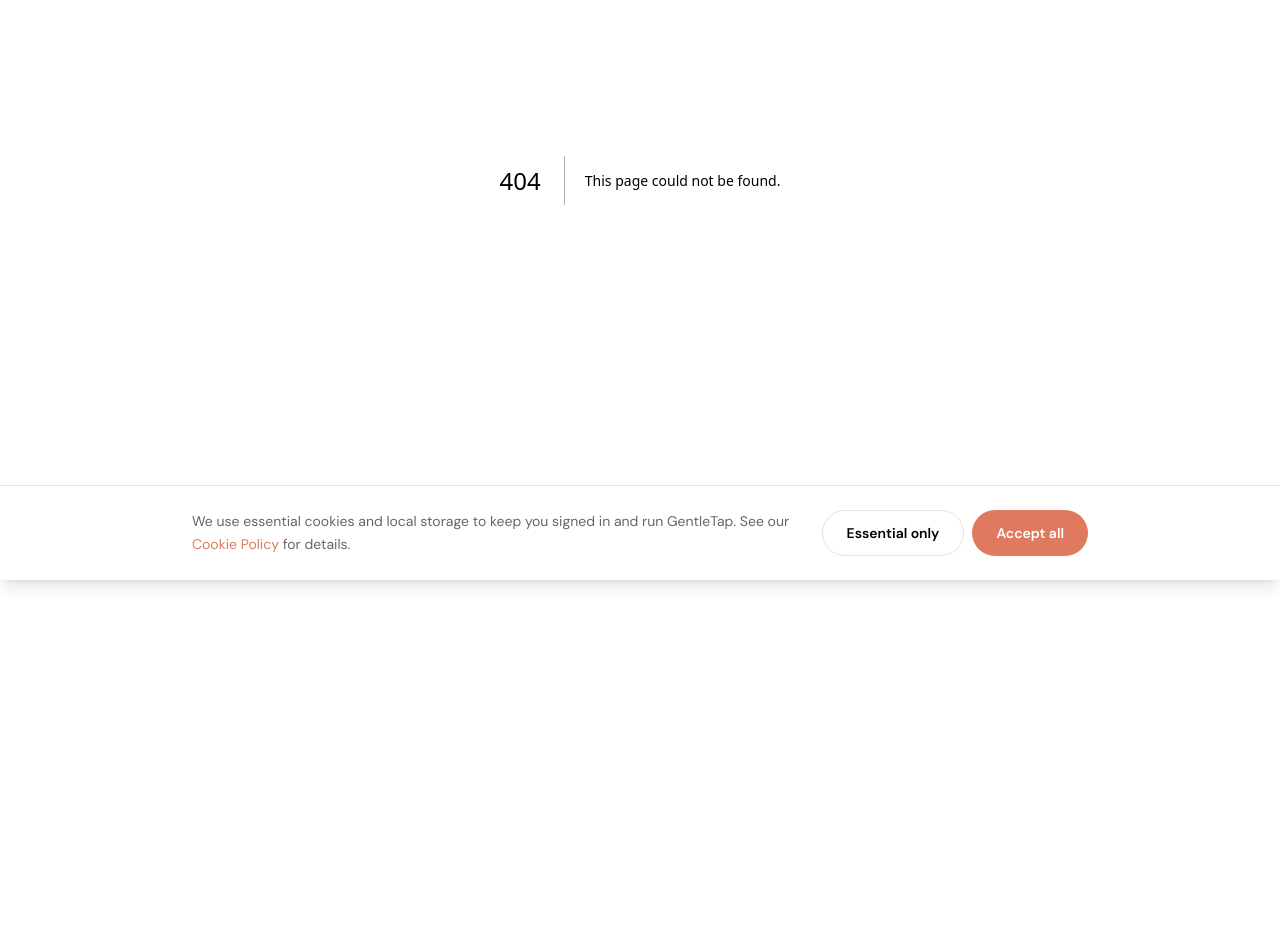
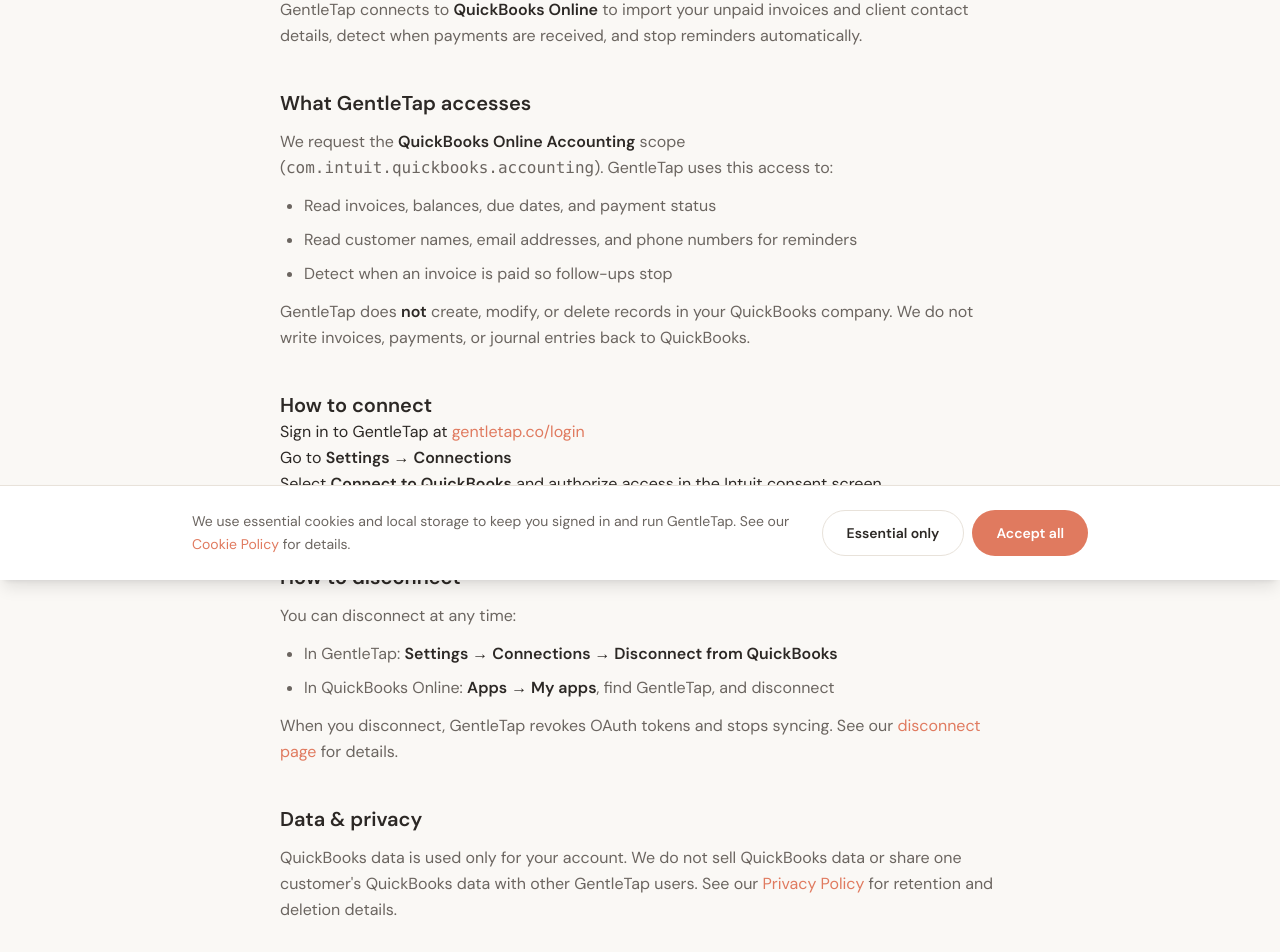
Before and after one commit to Labahana/gentletap, a Next.js app in the folder apps/web/: page /integrations/quickbooks in a window 1280 px wide. Before the commit this address had no page. Shown: the part 220-1172 px from the top of the page. Before the commit the page ends 800 px from the top, so only its background shows below. Built offline with nearby package versions, Linux system fonts and the light colour scheme.

Commit message:
feat: Intuit compliance — disconnect page, integration docs, C2QB button

```diff
--- a/apps/web/src/app/contact/page.tsx
+++ b/apps/web/src/app/contact/page.tsx
@@ -58,6 +58,10 @@
         <li>
           <strong>Manage subscription</strong> — Settings → Billing → Manage billing
         </li>
+        <li>
+          <strong>QuickBooks integration</strong> —{" "}
+          <a href="/integrations/quickbooks">How GentleTap uses QuickBooks Online</a>
+        </li>
       </ul>
     </LegalLayout>
   );
--- /dev/null
+++ b/apps/web/src/app/integrations/quickbooks/disconnected/page.tsx
@@ -0,0 +1,59 @@
+import Link from "next/link";
+import { Logo } from "@/components/logo";
+
+export default function QuickBooksDisconnectedPage() {
+  return (
+    <div className="min-h-full flex flex-col bg-background">
+      <header className="border-b border-border bg-card">
+        <div className="mx-auto flex max-w-2xl items-center justify-between px-6 py-4">
+          <Logo height={28} />
+          <Link href="/" className="text-sm text-muted hover:text-foreground">
+            Home
+          </Link>
+        </div>
+      </header>
+
+      <main className="mx-auto w-full max-w-2xl flex-1 px-6 py-12">
+        <h1 className="text-2xl font-bold">QuickBooks disconnected</h1>
+        <p className="mt-4 leading-relaxed text-muted">
+          The connection between GentleTap and your QuickBooks Online company has been terminated.
+          GentleTap can no longer sync invoices or detect payments from that company.
+        </p>
+
+        <h2 className="mt-8 text-lg font-semibold">What this means</h2>
+        <ul className="mt-3 list-disc space-y-2 pl-6 text-muted">
+          <li>OAuth access tokens have been revoked</li>
+          <li>Automatic invoice sync has stopped</li>
+          <li>Active reminder sequences may pause until you reconnect email and QuickBooks</li>
+          <li>Your GentleTap account and past reminder history remain unless you delete your account</li>
+        </ul>
+
+        <h2 className="mt-8 text-lg font-semibold">Reconnect QuickBooks</h2>
+        <ol className="mt-3 list-decimal space-y-2 pl-6 text-muted">
+          <li>
+            <Link href="/login" className="text-accent hover:underline">
+              Sign in to GentleTap
+            </Link>
+          </li>
+          <li>
+            Open <strong>Settings → Connections</strong>
+          </li>
+          <li>Select <strong>Connect to QuickBooks</strong> and authorize access again</li>
+        </ol>
+
+        <div className="mt-10 flex flex-wrap gap-3">
+          <Link href="/login" className="btn-primary">
+            Sign in to reconnect
+          </Link>
+          <Link href="/integrations/quickbooks" className="btn-secondary">
+            Integration details
+          </Link>
+        </div>
+
+        <p className="mt-8 text-sm text-muted">
+          Need help? <a href="mailto:support@gentletap.co">support@gentletap.co</a>
+        </p>
+      </main>
+    </div>
+  );
+}
--- /dev/null
+++ b/apps/web/src/app/integrations/quickbooks/page.tsx
@@ -0,0 +1,73 @@
+import Link from "next/link";
+import { LegalLayout } from "@/components/legal-layout";
+
+export default function QuickBooksIntegrationPage() {
+  return (
+    <LegalLayout title="QuickBooks Online integration" updated="June 18, 2026">
+      <p>
+        GentleTap connects to <strong>QuickBooks Online</strong> to import your unpaid invoices and
+        client contact details, detect when payments are received, and stop reminders automatically.
+      </p>
+
+      <h2>What GentleTap accesses</h2>
+      <p>
+        We request the <strong>QuickBooks Online Accounting</strong> scope (
+        <code>com.intuit.quickbooks.accounting</code>). GentleTap uses this access to:
+      </p>
+      <ul>
+        <li>Read invoices, balances, due dates, and payment status</li>
+        <li>Read customer names, email addresses, and phone numbers for reminders</li>
+        <li>Detect when an invoice is paid so follow-ups stop</li>
+      </ul>
+      <p>
+        GentleTap does <strong>not</strong> create, modify, or delete records in your QuickBooks
+        company. We do not write invoices, payments, or journal entries back to QuickBooks.
+      </p>
+
+      <h2>How to connect</h2>
+      <ol>
+        <li>
+          Sign in to GentleTap at{" "}
+          <Link href="/login">gentletap.co/login</Link>
+        </li>
+        <li>
+          Go to <strong>Settings → Connections</strong>
+        </li>
+        <li>
+          Select <strong>Connect to QuickBooks</strong> and authorize access in the Intuit consent
+          screen
+        </li>
+        <li>Invoices sync automatically every 30 minutes while connected</li>
+      </ol>
+
+      <h2>How to disconnect</h2>
+      <p>You can disconnect at any time:</p>
+      <ul>
+        <li>
+          In GentleTap: <strong>Settings → Connections → Disconnect from QuickBooks</strong>
+        </li>
+        <li>
+          In QuickBooks Online: <strong>Apps → My apps</strong>, find GentleTap, and disconnect
+        </li>
+      </ul>
+      <p>
+        When you disconnect, GentleTap revokes OAuth tokens and stops syncing. See our{" "}
+        <Link href="/integrations/quickbooks/disconnected">disconnect page</Link> for details.
+      </p>
+
+      <h2>Data &amp; privacy</h2>
+      <p>
+        QuickBooks data is used only for your account. We do not sell QuickBooks data or share one
+        customer&apos;s QuickBooks data with other GentleTap users. See our{" "}
+        <Link href="/privacy">Privacy Policy</Link> for retention and deletion details.
+      </p>
+
+      <h2>Support</h2>
+      <p>
+        Questions about the integration? Email{" "}
+        <a href="mailto:support@gentletap.co">support@gentletap.co</a> or visit our{" "}
+        <Link href="/contact">Contact page</Link>.
+      </p>
+    </LegalLayout>
+  );
+}
--- a/apps/web/src/app/onboarding/page.tsx
+++ b/apps/web/src/app/onboarding/page.tsx
@@ -2,6 +2,7 @@
 
 import { useRouter, useSearchParams } from "next/navigation";
 import { Suspense, useCallback, useEffect, useState } from "react";
+import { ConnectQuickBooksButton } from "@/components/connect-quickbooks-button";
 import { PricingGrid } from "@/components/pricing-grid";
 import { Logo } from "@/components/logo";
 import { api, getToken, type ReminderPreviewItem } from "@/lib/api";
@@ -433,9 +434,12 @@
             {qbError && (
               <p className="rounded-xl border border-red-200 bg-red-50 px-4 py-3 text-sm text-red-700">{qbError}</p>
             )}
-            <button className="btn-primary w-full" onClick={connectQuickBooks} disabled={qbConnecting}>
-              {qbConnecting ? "Redirecting to QuickBooks…" : "Connect QuickBooks"}
-            </button>
+            <div className="flex justify-center">
+              <ConnectQuickBooksButton onClick={connectQuickBooks} busy={qbConnecting} />
+            </div>
+            <p className="text-center text-xs text-muted">
+              Read-only access · nothing is changed in QuickBooks Online
+            </p>
           </div>
         )}
 
--- a/apps/web/src/app/privacy/page.tsx
+++ b/apps/web/src/app/privacy/page.tsx
@@ -21,9 +21,33 @@
       </p>
       <h3>QuickBooks data</h3>
       <p>
-        If you connect QuickBooks, we import invoice and customer data needed to send payment
+        If you connect QuickBooks Online, we import invoice and customer data needed to send payment
         reminders: client names, email addresses, phone numbers, invoice amounts, balances, due dates,
         and payment status. We sync this data periodically while your connection is active.
+      </p>
+      <p>
+        We use the Intuit QuickBooks Online Accounting API scope (
+        <code>com.intuit.quickbooks.accounting</code>) for <strong>read-only</strong> access. GentleTap
+        reads invoices and customer records to power reminders and payment detection. We do not create,
+        modify, or delete accounting records in your QuickBooks company.
+      </p>
+      <p>
+        QuickBooks data is used only for your account. We do not aggregate QuickBooks data across
+        customers or share one user&apos;s QuickBooks data with another user. If you disconnect
+        QuickBooks or delete your account, OAuth tokens are revoked and sync stops.
+      </p>
+      <p>
+        Learn more on our{" "}
+        <a href="/integrations/quickbooks">QuickBooks integration page</a>. Intuit&apos;s handling of
+        your Intuit account is governed by{" "}
+        <a
+          href="https://www.intuit.com/legal/"
+          target="_blank"
+          rel="noopener noreferrer"
+        >
+          Intuit&apos;s policies
+        </a>
+        .
       </p>
       <h3>Email and messaging</h3>
       <p>
--- a/apps/web/src/app/settings/connections/page.tsx
+++ b/apps/web/src/app/settings/connections/page.tsx
@@ -3,6 +3,7 @@
 import Link from "next/link";
 import { useRouter, useSearchParams } from "next/navigation";
 import { Suspense, useEffect, useState } from "react";
+import { ConnectQuickBooksButton } from "@/components/connect-quickbooks-button";
 import { DashboardShell } from "@/components/dashboard-shell";
 import { api, getToken } from "@/lib/api";
 import { useAuth } from "@/lib/auth-context";
@@ -106,7 +107,7 @@
   async function disconnectQb() {
     const token = getToken();
     if (!token) return;
-    if (!window.confirm("Disconnect QuickBooks? Invoice sync will stop.")) return;
+    if (!window.confirm("Disconnect from QuickBooks? Invoice sync and payment detection will stop.")) return;
     setLoadError(null);
     try {
       await api.qbDisconnect(token);
@@ -257,27 +258,27 @@
       <div className="mt-8 space-y-4">
         <div className="card flex items-center justify-between gap-4">
           <div>
-            <p className="font-semibold">QuickBooks</p>
+            <p className="font-semibold">QuickBooks Online</p>
             {qbConnected ? (
               <>
                 <p className="text-sm text-green font-medium">Connected · running automatically</p>
                 <p className="mt-1 text-xs text-muted">
-                  {qbSyncing ? "Syncing now…" : autoSyncStatusLine(qbLastSyncAt)}
+                  Read-only access · {qbSyncing ? "Syncing now…" : autoSyncStatusLine(qbLastSyncAt)}
                 </p>
               </>
             ) : (
-              <p className="text-sm text-muted">Not connected — connect once to import invoices</p>
+              <p className="text-sm text-muted">
+                Not connected — connect to import invoices from QuickBooks Online
+              </p>
             )}
           </div>
           <div className="flex shrink-0 gap-2">
             {qbConnected ? (
               <button className="btn-secondary text-sm" onClick={disconnectQb}>
-                Disconnect
+                Disconnect from QuickBooks
               </button>
             ) : (
-              <button className="btn-secondary text-sm" onClick={connectQb}>
-                Connect
-              </button>
+              <ConnectQuickBooksButton onClick={connectQb} busy={qbConnecting} size="sm" />
             )}
           </div>
         </div>
--- a/apps/web/src/app/terms/page.tsx
+++ b/apps/web/src/app/terms/page.tsx
@@ -14,8 +14,33 @@
       <h2>Service description</h2>
       <p>
         GentleTap helps freelancers and small businesses send AI-assisted payment reminders. The
-        service connects to QuickBooks, drafts follow-up messages, and sends them via your connected
-        email or WhatsApp channel. You remain the sender of record to your clients.
+        service connects to QuickBooks Online, drafts follow-up messages, and sends them via your
+        connected email or WhatsApp channel. You remain the sender of record to your clients.
+      </p>
+
+      <h2>QuickBooks Online integration</h2>
+      <p>
+        If you connect QuickBooks Online, you authorize GentleTap to access accounting data via
+        Intuit&apos;s OAuth 2.0 API. GentleTap reads invoices and customer contact information to
+        sync unpaid balances and detect payments. We do not write data back to your QuickBooks
+        company.
+      </p>
+      <p>
+        You may disconnect QuickBooks at any time from Settings → Connections or from the QuickBooks
+        Apps menu. Disconnecting revokes OAuth access and stops sync. See our{" "}
+        <a href="/integrations/quickbooks">integration overview</a> and{" "}
+        <a href="/integrations/quickbooks/disconnected">disconnect information</a>.
+      </p>
+      <p>
+        Your use of QuickBooks through GentleTap is also subject to{" "}
+        <a
+          href="https://developer.intuit.com/app/developer/qbo/docs/legal-agreements/intuit-terms-of-service-for-intuit-developer-services"
+          target="_blank"
+          rel="noopener noreferrer"
+        >
+          Intuit Developer Terms
+        </a>{" "}
+        and Intuit&apos;s applicable end-user terms for QuickBooks Online.
       </p>
 
       <h2>Accounts</h2>
--- /dev/null
+++ b/apps/web/src/components/connect-quickbooks-button.tsx
@@ -0,0 +1,37 @@
+"use client";
+
+/**
+ * Intuit-approved Connect to QuickBooks button (green C2QB).
+ * Asset: https://developer.intuit.com/app/developer/qbo/docs/go-live/naming-and-logo-guidelines
+ */
+const C2QB_SRC =
+  "https://static.developer.intuit.com/images/C2QB_green_btn_med_default.svg";
+
+type Props = {
+  onClick: () => void;
+  disabled?: boolean;
+  busy?: boolean;
+  size?: "sm" | "md";
+};
+
+export function ConnectQuickBooksButton({ onClick, disabled, busy, size = "md" }: Props) {
+  const height = size === "sm" ? 32 : 40;
+
+  return (
+    <button
+      type="button"
+      onClick={onClick}
+      disabled={disabled || busy}
+      className="inline-flex disabled:opacity-60"
+      aria-label="Connect to QuickBooks"
+    >
+      {/* eslint-disable-next-line @next/next/no-img-element */}
+      <img
+        src={C2QB_SRC}
+        alt="Connect to QuickBooks"
+        height={height}
+        style={{ height, width: "auto" }}
+      />
+    </button>
+  );
+}
```
